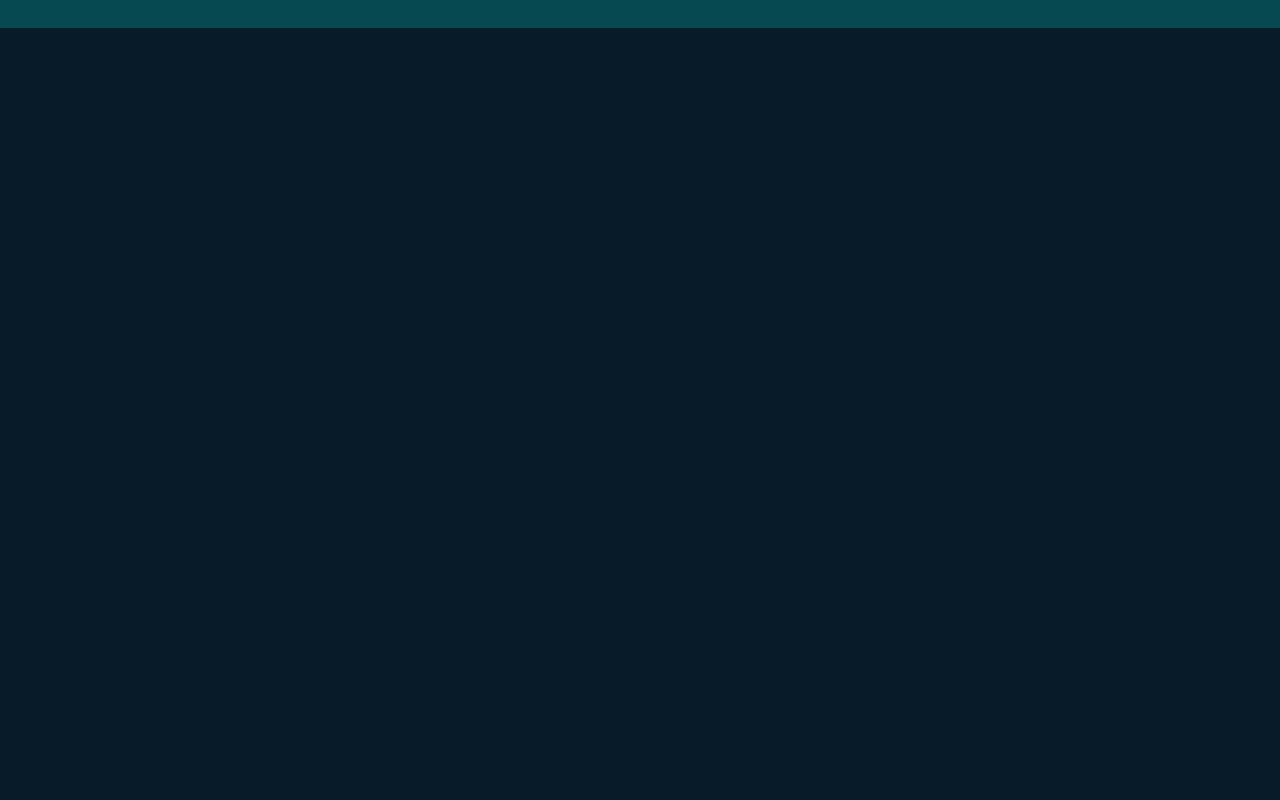
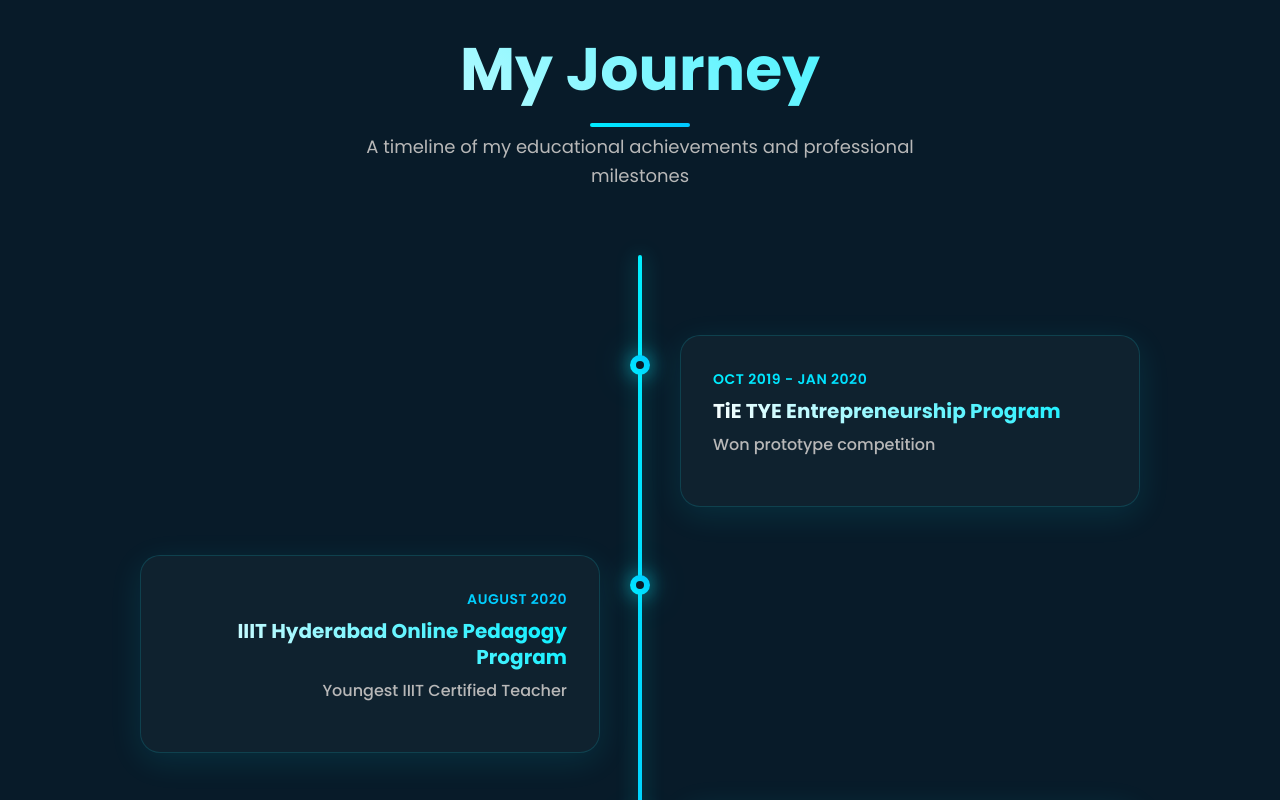
Before and after one commit to Priyal-2005/myportfolionextjs, a Next.js app: page /about in a window 1280 px wide. Shown: the part 1080-1880 px from the top of the page. Before the commit the page ends 1108 px from the top, so only its background shows below. Built offline with nearby package versions, Linux system fonts and the light colour scheme.

Commit message:
Add Journey Timeline to About Me Page

```diff
--- a/src/app/about/page.js
+++ b/src/app/about/page.js
@@ -1,6 +1,51 @@
 import Link from 'next/link';
 
 export default function About() {
+  const journeySteps = [
+    {
+      date: "Oct 2019 - Jan 2020",
+      title: "TiE TYE Entrepreneurship Program",
+      description: "Won prototype competition",
+      // certificateLink: "" // Add certificate link here later
+    },
+    {
+      date: "August 2020",
+      title: "IIIT Hyderabad Online Pedagogy Program",
+      description: "Youngest IIIT Certified Teacher",
+      // certificateLink: "" // Add certificate link here later
+    },
+    {
+      date: "August 2020",
+      title: "Metamorphosis IIT Bhubaneshwar Entrepreneurship Program",
+      description: "",
+      // certificateLink: "" // Add certificate link here later
+    },
+    {
+      date: "March 2021",
+      title: "Wadhwani Foundation Entrepreneurship Program",
+      description: "",
+      // certificateLink: "" // Add certificate link here later
+    },
+    {
+      date: "July 2022",
+      title: "EduxLabs IIT Madras DL & Computer Vision using Python",
+      description: "",
+      // certificateLink: "" // Add certificate link here later
+    },
+    {
+      date: "July 2022 - August 2022",
+      title: "Introduction to Artificial Intelligence – Nanyang Technological University",
+      description: "",
+      // certificateLink: "" // Add certificate link here later
+    },
+    {
+      date: "August 2022 - October 2022",
+      title: "Applied AI – Hewlett Packard Enterprise Education",
+      description: "Got LoR for winning best AI prototype",
+      // certificateLink: "" // Add certificate link here later
+    }
+  ];
+
   return (
     <>
       <header className="header">
@@ -39,6 +84,40 @@
         </div>
       </section>
 
+      {/* Journey Timeline Section */}
+      <section className="journey-section">
+        <div className="journey-header">
+          <h2>My <span>Journey</span></h2>
+          <p>A timeline of my educational achievements and professional milestones</p>
+        </div>
+
+        <div className="timeline-container">
+          <div className="timeline-line"></div>
+          {journeySteps.map((step, index) => (
+            <div className="timeline-item" key={index} style={{ '--i': index + 1 }}>
+              <div className="timeline-dot">
+                <div className="timeline-dot-inner"></div>
+              </div>
+              <div className="timeline-content">
+                <div className="timeline-date">{step.date}</div>
+                <h3 className="timeline-title">{step.title}</h3>
+                {step.description && (
+                  <p className="timeline-description">{step.description}</p>
+                )}
+                {/* Uncomment and add href when certificate links are available
+                {step.certificateLink && (
+                  <a href={step.certificateLink} className="timeline-certificate" target="_blank" rel="noopener noreferrer">
+                    <i className='bx bx-certificate'></i>
+                    View Certificate
+                  </a>
+                )}
+                */}
+              </div>
+            </div>
+          ))}
+        </div>
+      </section>
+
       <div className="last-text">
         <p>Developed by Priyal Sarda © 2024</p>
       </div>
--- a/src/app/globals.css
+++ b/src/app/globals.css
@@ -450,38 +450,217 @@
     text-align: justify;
 }
 
-/* Skills Section */
-.container1 {
-    background: rgba(255, 255, 255, 0.03);
-    border-radius: 25px;
-    padding: 3.5rem;
-    margin: 3rem 0;
-    border: 1px solid rgba(14, 239, 255, 0.15);
-    backdrop-filter: blur(15px);
-    box-shadow: 0 8px 32px rgba(14, 239, 255, 0.1);
-    transition: all 0.3s ease;
-}
-
-.container1:hover {
-    transform: translateY(-5px);
-    box-shadow: 0 15px 45px rgba(14, 239, 255, 0.15);
-    border-color: rgba(14, 239, 255, 0.25);
-}
-
-.heading1 {
+/* Journey Timeline Section */
+.journey-section {
+    padding: 80px 10%;
+    max-width: 1400px;
+    margin: 0 auto;
+    margin-top: 60px;
+}
+
+.journey-header {
     text-align: center;
-    font-size: 36px;
+    margin-bottom: 4rem;
+}
+
+.journey-header h2 {
+    font-size: 60px;
     font-weight: 700;
-    text-decoration: underline;
-    text-underline-offset: 15px;
-    text-decoration-thickness: 3px;
-    text-decoration-color: #0ef;
-    margin-bottom: 3rem;
-    color: #fff;
+    margin-bottom: 1rem;
     background: linear-gradient(45deg, #fff, #0ef);
     -webkit-background-clip: text;
     -webkit-text-fill-color: transparent;
     background-clip: text;
+    position: relative;
+}
+
+.journey-header h2::after {
+    content: '';
+    position: absolute;
+    bottom: -10px;
+    left: 50%;
+    transform: translateX(-50%);
+    width: 100px;
+    height: 4px;
+    background: linear-gradient(45deg, #0ef, #00c6ff);
+    border-radius: 2px;
+}
+
+.journey-header h2 span {
+    color: #0ef;
+}
+
+.journey-header p {
+    font-size: 18px;
+    color: #b8b8b8;
+    max-width: 600px;
+    margin: 0 auto;
+    line-height: 1.6;
+}
+
+.timeline-container {
+    position: relative;
+    max-width: 1000px;
+    margin: 0 auto;
+    padding: 2rem 0;
+}
+
+.timeline-line {
+    position: absolute;
+    left: 50%;
+    top: 0;
+    bottom: 0;
+    width: 4px;
+    background: linear-gradient(180deg, #0ef, #00c6ff, #a855f7);
+    transform: translateX(-50%);
+    border-radius: 2px;
+    box-shadow: 0 0 20px rgba(14, 239, 255, 0.4);
+}
+
+.timeline-item {
+    position: relative;
+    margin: 3rem 0;
+    opacity: 0;
+    animation: slideUp 0.8s ease forwards;
+    animation-delay: calc(0.2s * var(--i));
+}
+
+.timeline-item:nth-child(even) .timeline-content {
+    margin-left: calc(50% + 40px);
+    text-align: left;
+}
+
+.timeline-item:nth-child(odd) .timeline-content {
+    margin-right: calc(50% + 40px);
+    text-align: right;
+}
+
+.timeline-dot {
+    position: absolute;
+    left: 50%;
+    top: 20px;
+    width: 20px;
+    height: 20px;
+    background: linear-gradient(45deg, #0ef, #00c6ff);
+    border-radius: 50%;
+    transform: translateX(-50%);
+    box-shadow:
+        0 0 20px rgba(14, 239, 255, 0.6),
+        0 0 40px rgba(14, 239, 255, 0.3);
+    z-index: 2;
+    transition: all 0.3s ease;
+}
+
+.timeline-dot-inner {
+    width: 8px;
+    height: 8px;
+    background: #081b29;
+    border-radius: 50%;
+    position: absolute;
+    top: 50%;
+    left: 50%;
+    transform: translate(-50%, -50%);
+}
+
+.timeline-item:hover .timeline-dot {
+    transform: translateX(-50%) scale(1.3);
+    box-shadow:
+        0 0 30px rgba(14, 239, 255, 0.8),
+        0 0 60px rgba(14, 239, 255, 0.4);
+}
+
+.timeline-content {
+    background: rgba(255, 255, 255, 0.03);
+    border: 1px solid rgba(14, 239, 255, 0.15);
+    border-radius: 20px;
+    padding: 2rem;
+    backdrop-filter: blur(15px);
+    box-shadow: 0 8px 32px rgba(14, 239, 255, 0.1);
+    transition: all 0.4s ease;
+    position: relative;
+    overflow: hidden;
+}
+
+.timeline-content::before {
+    content: '';
+    position: absolute;
+    top: 0;
+    left: -100%;
+    width: 100%;
+    height: 100%;
+    background: linear-gradient(90deg, transparent, rgba(14, 239, 255, 0.05), transparent);
+    transition: all 0.6s ease;
+}
+
+.timeline-content:hover::before {
+    left: 100%;
+}
+
+.timeline-content:hover {
+    transform: translateY(-8px) scale(1.02);
+    border-color: rgba(14, 239, 255, 0.3);
+    box-shadow: 0 15px 45px rgba(14, 239, 255, 0.2);
+    background: rgba(255, 255, 255, 0.05);
+}
+
+.timeline-date {
+    font-size: 14px;
+    color: #0ef;
+    font-weight: 600;
+    margin-bottom: 0.5rem;
+    background: linear-gradient(45deg, #0ef, #00c6ff);
+    -webkit-background-clip: text;
+    -webkit-text-fill-color: transparent;
+    background-clip: text;
+    text-transform: uppercase;
+    letter-spacing: 0.5px;
+}
+
+.timeline-title {
+    font-size: 20px;
+    font-weight: 700;
+    color: #fff;
+    margin-bottom: 0.5rem;
+    line-height: 1.3;
+    background: linear-gradient(45deg, #fff, #0ef);
+    -webkit-background-clip: text;
+    -webkit-text-fill-color: transparent;
+    background-clip: text;
+}
+
+.timeline-description {
+    font-size: 16px;
+    color: #b8b8b8;
+    line-height: 1.6;
+    margin-bottom: 1rem;
+    font-weight: 500;
+}
+
+.timeline-certificate {
+    display: inline-flex;
+    align-items: center;
+    gap: 0.5rem;
+    padding: 10px 20px;
+    background: rgba(14, 239, 255, 0.1);
+    border: 1px solid #0ef;
+    border-radius: 25px;
+    color: #0ef;
+    text-decoration: none;
+    font-size: 14px;
+    font-weight: 600;
+    transition: all 0.3s ease;
+    backdrop-filter: blur(10px);
+}
+
+.timeline-certificate:hover {
+    background: #0ef;
+    color: #081b29;
+    transform: translateY(-2px);
+    box-shadow: 0 8px 25px rgba(14, 239, 255, 0.4);
+}
+
+.timeline-certificate i {
+    font-size: 16px;
 }
 
 /* Technical Skills Grid */
@@ -848,6 +1027,40 @@
 .tool-card h4 {
     font-size: 18px;
     font-weight: 600;
+    color: #fff;
+    background: linear-gradient(45deg, #fff, #0ef);
+    -webkit-background-clip: text;
+    -webkit-text-fill-color: transparent;
+    background-clip: text;
+}
+
+/* Skills Section */
+.container1 {
+    background: rgba(255, 255, 255, 0.03);
+    border-radius: 25px;
+    padding: 3.5rem;
+    margin: 3rem 0;
+    border: 1px solid rgba(14, 239, 255, 0.15);
+    backdrop-filter: blur(15px);
+    box-shadow: 0 8px 32px rgba(14, 239, 255, 0.1);
+    transition: all 0.3s ease;
+}
+
+.container1:hover {
+    transform: translateY(-5px);
+    box-shadow: 0 15px 45px rgba(14, 239, 255, 0.15);
+    border-color: rgba(14, 239, 255, 0.25);
+}
+
+.heading1 {
+    text-align: center;
+    font-size: 36px;
+    font-weight: 700;
+    text-decoration: underline;
+    text-underline-offset: 15px;
+    text-decoration-thickness: 3px;
+    text-decoration-color: #0ef;
+    margin-bottom: 3rem;
     color: #fff;
     background: linear-gradient(45deg, #fff, #0ef);
     -webkit-background-clip: text;
@@ -1385,6 +1598,17 @@
     }
 }
 
+@keyframes slideUp {
+    0% {
+        transform: translateY(50px);
+        opacity: 0;
+    }
+    100% {
+        transform: translateY(0px);
+        opacity: 1;
+    }
+}
+
 @keyframes showText {
     100% {
         opacity: 1;
@@ -1463,6 +1687,26 @@
         grid-template-columns: 1fr;
         gap: 1.5rem;
     }
+
+    /* Timeline responsive adjustments */
+    .timeline-line {
+        left: 30px;
+    }
+
+    .timeline-item:nth-child(even) .timeline-content,
+    .timeline-item:nth-child(odd) .timeline-content {
+        margin-left: 70px;
+        margin-right: 0;
+        text-align: left;
+    }
+
+    .timeline-dot {
+        left: 30px;
+    }
+
+    .journey-header h2 {
+        font-size: 48px;
+    }
 }
 
 @media (max-width: 768px) {
@@ -1644,6 +1888,48 @@
     .percentage-badge {
         font-size: 16px;
         padding: 6px 12px;
+    }
+
+    /* Journey timeline mobile adjustments */
+    .journey-section {
+        padding: 60px 5%;
+    }
+
+    .journey-header h2 {
+        font-size: 36px;
+    }
+
+    .journey-header p {
+        font-size: 16px;
+    }
+
+    .timeline-line {
+        left: 20px;
+    }
+
+    .timeline-item:nth-child(even) .timeline-content,
+    .timeline-item:nth-child(odd) .timeline-content {
+        margin-left: 50px;
+        margin-right: 0;
+        text-align: left;
+    }
+
+    .timeline-dot {
+        left: 20px;
+        width: 16px;
+        height: 16px;
+    }
+
+    .timeline-content {
+        padding: 1.5rem;
+    }
+
+    .timeline-title {
+        font-size: 18px;
+    }
+
+    .timeline-description {
+        font-size: 14px;
     }
 }
 
@@ -1775,6 +2061,55 @@
         font-size: 14px;
         padding: 4px 8px;
     }
+
+    /* Journey timeline smallest screen adjustments */
+    .journey-header h2 {
+        font-size: 28px;
+    }
+
+    .timeline-line {
+        left: 15px;
+        width: 2px;
+    }
+
+    .timeline-item:nth-child(even) .timeline-content,
+    .timeline-item:nth-child(odd) .timeline-content {
+        margin-left: 40px;
+        margin-right: 0;
+    }
+
+    .timeline-dot {
+        left: 15px;
+        width: 12px;
+        height: 12px;
+    }
+
+    .timeline-dot-inner {
+        width: 4px;
+        height: 4px;
+    }
+
+    .timeline-content {
+        padding: 1rem;
+    }
+
+    .timeline-title {
+        font-size: 16px;
+        line-height: 1.4;
+    }
+
+    .timeline-date {
+        font-size: 12px;
+    }
+
+    .timeline-description {
+        font-size: 13px;
+    }
+
+    .timeline-certificate {
+        padding: 8px 16px;
+        font-size: 12px;
+    }
 }
 
 /* Add gradient definitions for SVG */
```
